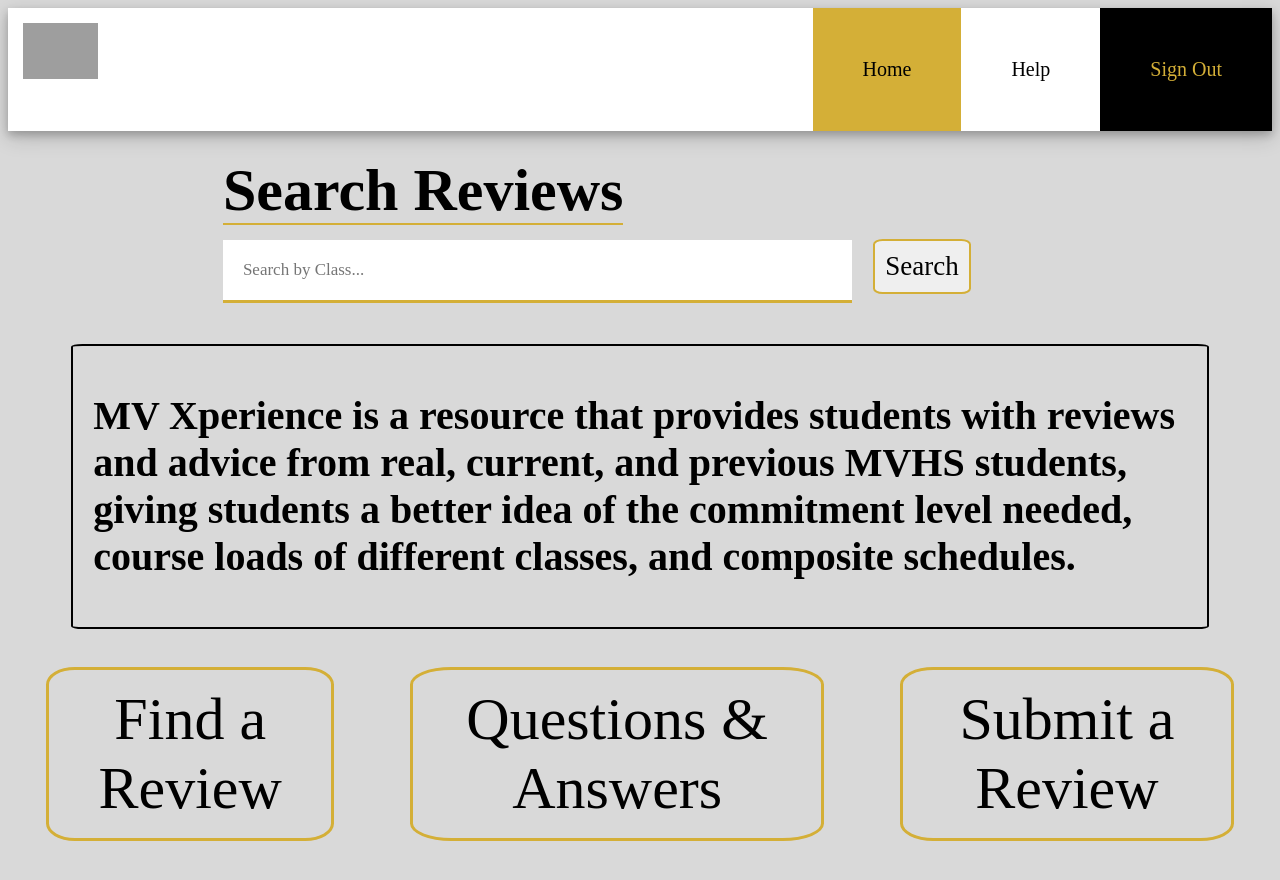
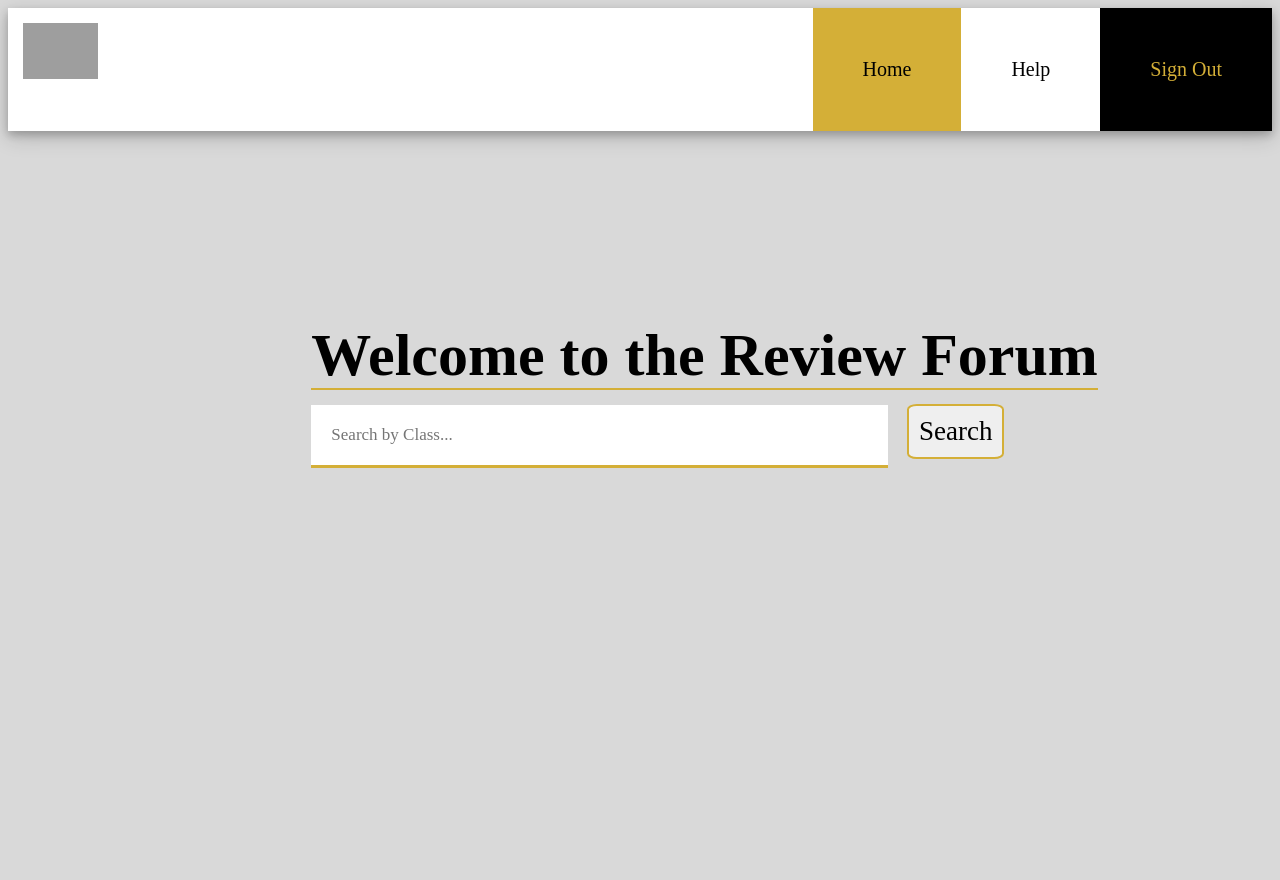
Before and after one commit to Ashwin-T/Xperience-Old, a React (Create React App) app: page /ReviewFinder in a window 1280 px wide. Shown: the top 880 px of the page. After the commit the page ends 800 px from the top, so only its background shows below. Built offline with nearby package versions, Linux system fonts and the light colour scheme; grey boxes are pictures that could not be loaded.

Commit message:
Working with React Router

```diff
--- a/package.json
+++ b/package.json
@@ -9,6 +9,7 @@
     "firebase": "^8.6.1",
     "react": "^17.0.2",
     "react-dom": "^17.0.2",
+    "react-router-dom": "^5.2.0",
     "react-scripts": "4.0.3",
     "web-vitals": "^1.1.2"
   },
--- a/public/index.html
+++ b/public/index.html
@@ -24,7 +24,7 @@
       work correctly both with client-side routing and a non-root public URL.
       Learn how to configure a non-root public URL by running `npm run build`.
     -->
-    <title>Xperiance</title>
+    <title>MV Xperiance</title>
   </head>
   <body>
     <noscript>You need to enable JavaScript to run this app.</noscript>
--- a/src/App.js
+++ b/src/App.js
@@ -3,19 +3,39 @@
 import MainText from './pages/MainText';
 import AboutText from './pages/AboutText';
 import HomeButtons from './pages/HomeButtons';
+import QuestionsAnswersText from './pages/QuestionsAnswersMainText';
+/*import QuestionList from './pages/QuestionList';*/
+import FindReview from './pages/FindReview'
+import {BrowserRouter as Router, Route, Switch} from 'react-router-dom';
 
 // see this is my home page and it goes to....
 
 function App() {
   return (
-    <>
+    <Router>
       <div className="App">
         <Navbar/>
-        <MainText/>
-        <AboutText/>
-        <HomeButtons/>
+        <div className = 'content'>
+          <Switch>
+            <Route exact path = "/"> {/*Need firebase auth here and other homescreen*/}
+
+            </Route>
+            <Route exact path = "/home"> {/*Route for home page*/}
+              <MainText/>
+              <AboutText/>
+              <HomeButtons/>
+            </Route>
+            <Route exact path = "/Questions&Answers">
+                <QuestionsAnswersText/>
+             </Route>
+             <Route exact path = "/ReviewFinder">
+                <FindReview/>
+              </Route>
+          </Switch>
+
+        </div>
       </div>
-    </>
+    </Router>
   );
 }
 
--- /dev/null
+++ b/src/pages/FindReview.js
@@ -0,0 +1,15 @@
+const FindReview = () => {
+    return (
+    <div className = "mainText" style = {{marginLeft: '24%', marginTop: '15%'}}>
+        <b style = {{borderBottom: '2px solid #D4AF37'}}>
+            Welcome to the Review Forum
+        </b>
+    <form>
+        <input type="text" list = "classes" placeholder = "Search by Class..." style ={{fontSize: '17px'}}></input>
+        <input type= "submit" id = "subButton" className = "submit" value = "Search"></input>
+    </form>
+
+</div>  );
+}
+
+export default FindReview;
--- a/src/pages/HomeButtons.js
+++ b/src/pages/HomeButtons.js
@@ -1,9 +1,11 @@
+//import { Link } from 'react-router-dom';
+
 const HomeButtons = () => {
     return (
     <div className = "inline">
-        <button className = "buttonHome" name = "Q&A" style= {{fontSize: '60px', margin: '3%', float: 'left'}}>Find a Review</button>
+        <div className = "buttonHome" name = "Q&A" style= {{fontSize: '60px', margin: '3%', float: 'left'}}>Find a Review</div>
         <button className = "buttonHome" name = "Q&A" style= {{fontSize: '60px', margin: '3%', float: 'middle'}}>Questions & Answers</button>
-        <button className = "buttonHome" name = "review" style= {{fontSize: '60px', margin: '3%', float: 'right'}}>Submit a Review</button>
+        <button className = "buttonHome" name = "review" style= {{fontSize: '60px', margin: '3%', float: 'right'}} onClick = ''>Submit a Review</button>
 
     </div>
     );
--- a/src/pages/MainText.js
+++ b/src/pages/MainText.js
@@ -6,7 +6,7 @@
         </b>
         <form>
             <input type="text" placeholder = "Search by Class..." style = {{fontSize: '17px'}} />
-            <input type= "submit" id = "subButton"class = "submit" value = "Search"/>
+            <input type= "submit" id = "subButton" className = "submit" value = "Search"/>
         </form>
     </div>
     );
--- a/src/pages/Navbar.js
+++ b/src/pages/Navbar.js
@@ -1,11 +1,11 @@
-
+import { Link } from 'react-router-dom';
 const NavBar= () => {
     return (
     <div className="topnav">
-        <a href = "#signOut" style = {{backgroundColor: "black", color: '#D4AF37'}} >Sign Out</a>
-        <a href="#help" onclick ="visitHelpPage()">Help</a>
-        <a className="active" href="#home"> Home</a>
-        <div id="topNavIcon"><img src="./nimages/main.png" style= {{width: "100%"}} alt = "logo"></img></div> {/*  why isnt logo showing  */}
+        <Link to = '/ ' style = {{backgroundColor: "black", color: '#D4AF37'}} >Sign Out</Link>
+        <Link to="/help">Help</Link>
+        <Link className="active" to ="/home"> Home</Link>
+        <div id="topNavIcon"><img src="./images/main.png" style= {{width: "100%"}} alt = "logo"/>   </div> {/*  why isnt logo showing  */}
     </div>
 
 
--- /dev/null
+++ b/src/pages/QuestionList.js
@@ -0,0 +1,58 @@
+/*const form = document.querySelector('#add-questions'); // for inputting form into firebase database
+var questionsPullRef = db.collection('questions');
+
+
+const output = document.querySelector('#questionList'); // for output form into firebase database
+
+form.addEventListener('submit', (e)=>{
+    e.preventDefault();
+    if(form.questionBox.value != ''){
+      questionsPullRef.add({
+        questionsAsked: form.questionBox.value,
+
+      }).then(function(){
+        console.log("It worked, saved question data");
+      })
+    }
+      //feild: query.nameOfForm.value,
+    document.getElementById('questionBox').value = '';
+  });//this works!
+
+  //this is for entering reviews
+
+
+
+
+  function renderQuestions(doc){
+    let ti = document.createElement('li');
+    let questionText = document.createElement('span')
+    ti.setAttribute('date-id', doc.id);
+    questionText.textContent = doc.data().questionsAsked;
+
+    ti.appendChild(questionText);
+
+    output.appendChild(ti);
+
+  }
+
+  questionsPullRef.get().then((snapshot) =>{
+      snapshot.docs.forEach(doc => {
+        renderQuestions(doc);
+      });
+  })
+
+  */
+
+const QuestionList = () => {
+    return (
+        <div id = "questionListContainer">
+
+            <ul id = "questionList">
+            </ul>
+
+
+        </div>
+      );
+}
+
+export default QuestionList;
--- /dev/null
+++ b/src/pages/QuestionsAnswersMainText.js
@@ -0,0 +1,16 @@
+const QuestionsAnswersTest = () => {
+    return (
+    <div className = "mainText" style = {{marginLeft: '17%'}}>
+        <b style = {{borderBottom: '2px solid #D4AF37'}}>
+            Ask A Question
+        </b>
+        <form id = "add-questions" >
+            <input type="text" id = "questionBox" style = {{float: 'center', fontSize: '17px'}} ></input>{/*placeholder = {{'Specific questions about classes, combinations of classes, teachers, etc... '*/}
+            <input type= "submit" id = "subButton"class = "submit" value = "Submit"></input>
+        </form>
+
+    </div>
+    );
+}
+
+export default QuestionsAnswersTest;
```
Also changed, not shown: 1 other file (tests, documents, lock files or other folders).
